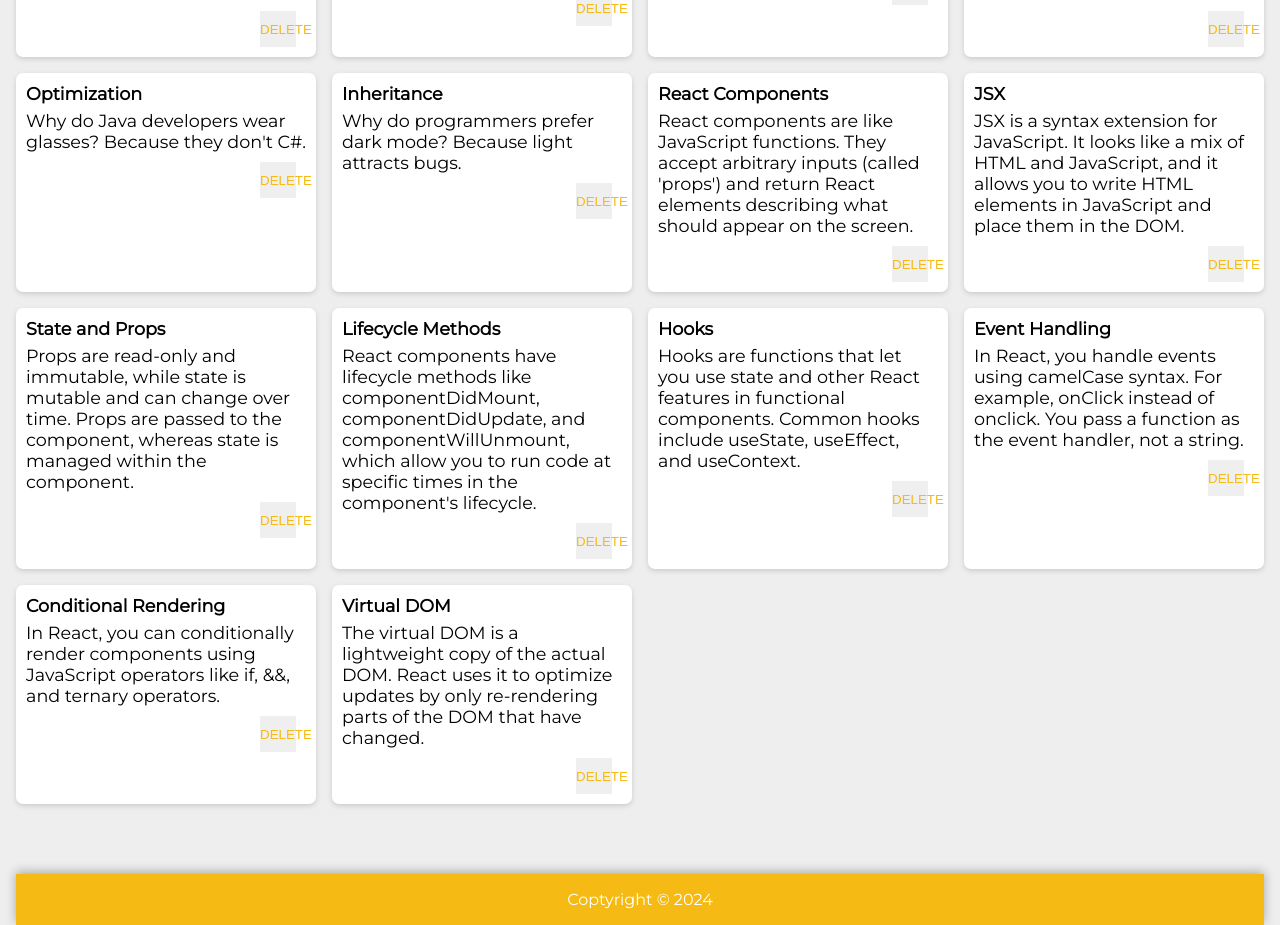
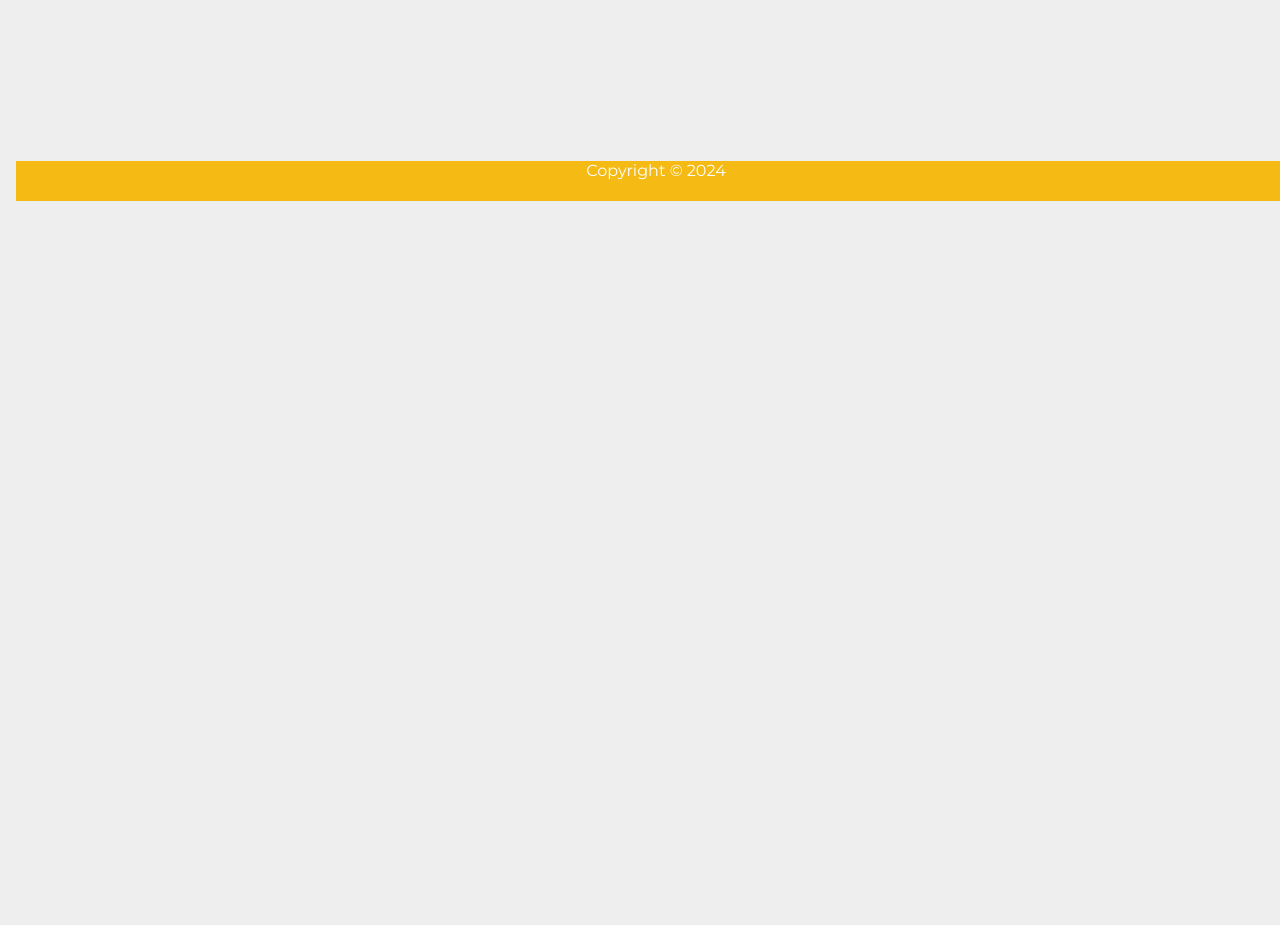
Before and after one commit to Yash-Pandey07/React-Todo-app, a React (Vite) app: page / in a window 1280 px wide. Shown: the part 599-1524 px from the top of the page. After the commit the page ends 800 px from the top, so only its background shows below. Built offline with nearby package versions, Linux system fonts and the light colour scheme; a web font is replaced by a local one.

Commit message:
Add & Delete button to Notes

```diff
--- a/public/styles.css
+++ b/public/styles.css
@@ -5,34 +5,37 @@
 }
 html {
   font-family: "Montserrat", sans-serif;
+  height: 100%;
 }
 body {
   background: #eee;
   padding: 0 16px;
+  display: flex;
+  flex-direction: column;
+  min-height: 100vh;
 }
-
 header {
   background-color: #f5ba13;
   margin: auto -16px;
   padding: 16px 32px;
   box-shadow: 0 0 10px 0 rgba(0, 0, 0, 0.3);
 }
-
 header h1 {
   color: #fff;
   font-family: "McLaren", cursive;
   font-weight: 200;
 }
-
 footer {
   text-align: center;
-  margin-top: 20px;
-  padding: 16px 0;
+  width: 100%;
+  height: 2.5rem;
   background-color: #f5ba13;
   color: #fff;
-  box-shadow: 0 -2px 10px 0 rgba(0, 0, 0, 0.3);
+  position: fixed;
+  bottom: 0;
+  margin-top: auto;
+
 }
-
 .notes-container {
   display: grid;
   grid-template-columns: repeat(auto-fill, minmax(240px, 1fr));
@@ -40,7 +43,6 @@ footer {
   padding-bottom: 50px;
   margin-top: 20px;
 }
-
 .note {
   background: #fff;
   border-radius: 7px;
--- a/src/components/App.jsx
+++ b/src/components/App.jsx
@@ -1,26 +1,48 @@
-import React from "react";
+import React, { useState } from "react";
 import Header from "./Header";
 import Footer from "./Footer";
 import Note from "./Note";
-import notes from "./notes";
+//import notes from "./notes";
 import CreateArea from "./CreateArea";
 
+function App() {
+  const [notes, setNotes] = useState([]);
 
-function App() {
 
-    return <>
+    function addNote(newNote) {
+      //console.log(newNote);
+      setNotes((prevNotes) => {
+        return [...prevNotes, newNote];
+      });
+    }
+
+    function deleteNote(id){
+      // console.log("Delete")
+      setNotes(prevNotes => {
+        return prevNotes.filter((noteItems, index) => {
+          return index !== id;
+        });
+      });
+    }
+
+
+  return (
+    <>
       <Header />
-        <CreateArea />
+      <CreateArea onAdd={addNote} />
       <div className="notes-container">
-            {notes.map((noteItems) => (
-                <Note
-                    key={noteItems.key}
+        {notes.map((noteItems, index) => {
+          return <Note
+            key={index}
+            id={index}
             title={noteItems.title}
             content={noteItems.content}
+            onDelete={deleteNote}
           />
-            ))}
+        })}
       </div>
       <Footer />
     </>
+  );
 }
 export default App;
--- a/src/components/CreateArea.jsx
+++ b/src/components/CreateArea.jsx
@@ -1,31 +1,44 @@
 import React, { useState } from "react";
 
-function CreateArea() {
+function CreateArea(props) {
   const [note, setNote] = useState({
-        title : "",
-        content : ""
+    title: "",
+    content: "",
   });
 
-function handleChange(event){
-
-        const {name , value} = event.target;
-        setNote(prevNote => {
+  function handleChange(event) {
+    const { name, value } = event.target;
+    setNote((prevNote) => {
       return {
         ...prevNote,
-                [name] : value
+        [name]: value,
       };
     });
   }
-function submitNote (event){
-
+  function submitNote(event) {
+    props.onAdd(note);
+    setNote({
+      title: "",
+      content: "",
+    });
     event.preventDefault();
-
   }
   return (
     <div>
       <form>
-        <input name="title" onChange={handleChange} value= {note.title} placeholder="Title" />
-        <textarea name="content" onChange={handleChange} value= {note.content} placeholder="Take a note..." rows="3" />
+        <input
+          name="title"
+          onChange={handleChange}
+          value={note.title}
+          placeholder="Title"
+        />
+        <textarea
+          name="content"
+          onChange={handleChange}
+          value={note.content}
+          placeholder="Take a note..."
+          rows="3"
+        />
         <button onClick={submitNote}>Add</button>
       </form>
     </div>
--- a/src/components/Footer.jsx
+++ b/src/components/Footer.jsx
@@ -3,8 +3,10 @@ import React from "react";
 function Footer() {
 
     const currentYear = new Date().getFullYear();
-    return <footer>
-    <p>Coptyright &copy; {currentYear} </p>
-    </footer>
+    return (
+        <footer>
+            <p>Copyright &copy; {currentYear}</p>
+        </footer>
+    );
 }
 export default Footer;
--- a/src/components/Note.jsx
+++ b/src/components/Note.jsx
@@ -1,14 +1,18 @@
 import React from "react";
 
 function Note(props) {
-    return (< div className = "note">
+
+    function handleDelete() {
+        props.onDelete(props.id);
+    }
+    return (< div className="note">
         <h1>
             {props.title}
         </h1>
         <p>
             {props.content}
         </p>
-    <button>DELETE</button>
+        <button onClick={handleDelete}>DELETE</button>
     </div>)
 }
 
```
Lines whose indentation alone changed are shown as unchanged.
